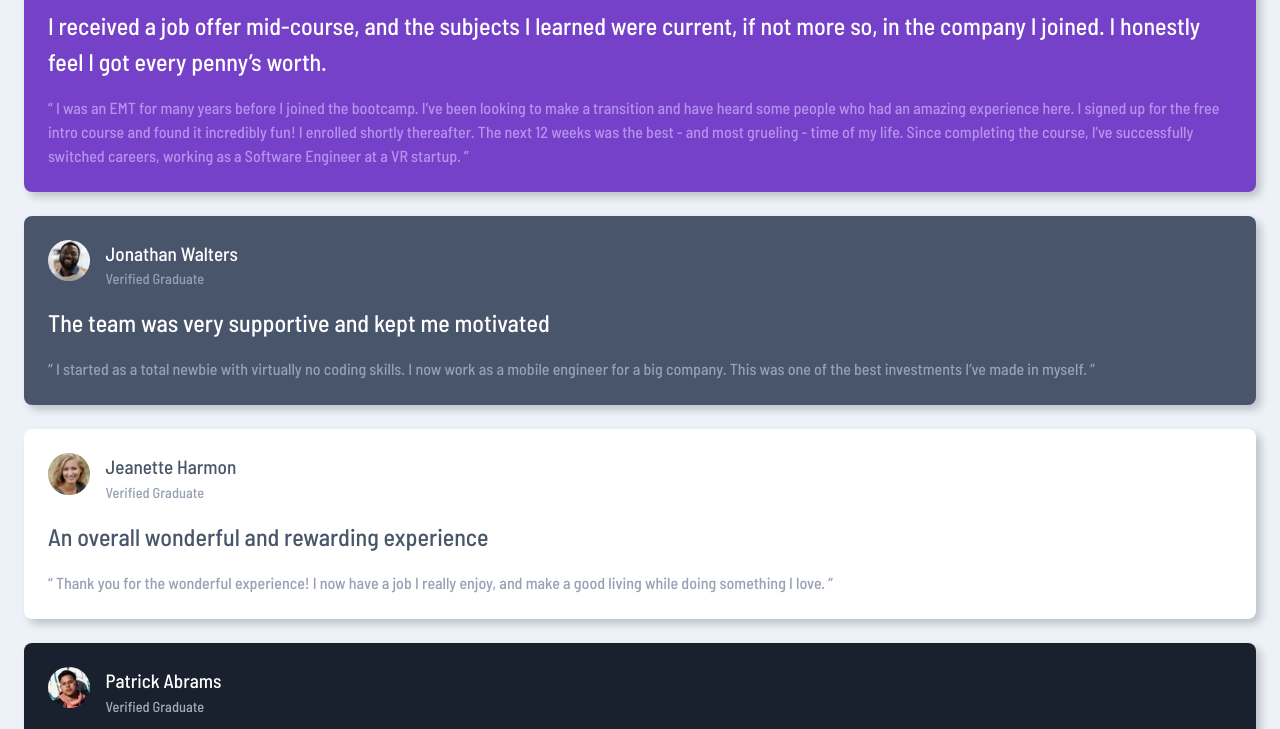
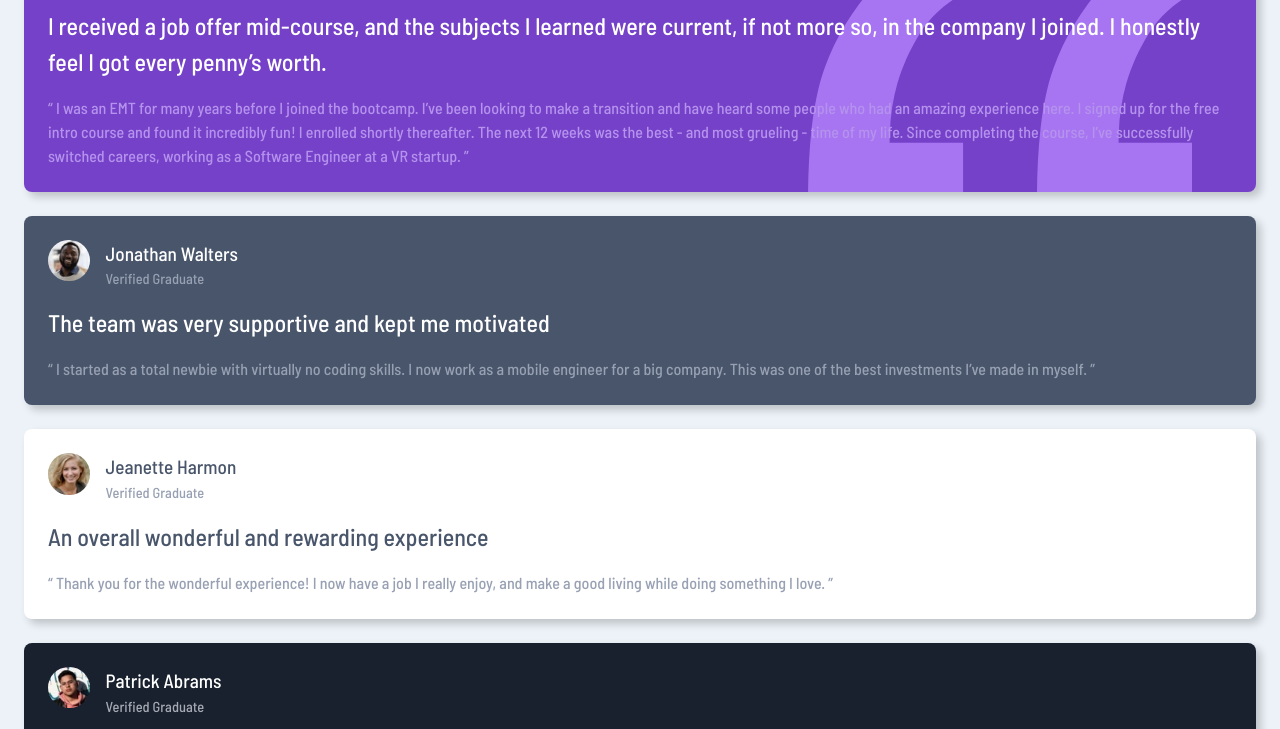
Before and after one commit to davinaleong/fem-testimonials-grid, a website built with Vite: page index.html in a window 1280 px wide. Shown: the part 122-851 px from the top of the page. Built offline with nearby package versions, Linux system fonts and the light colour scheme.

Commit message:
Added decoration

```diff
--- a/styles/main.css
+++ b/styles/main.css
@@ -193,6 +193,32 @@ a:where(:hover, :focus, :focus-visible) {
   gap: var(--size-500);
 }
 
+.cell-1 {
+  position: relative;
+  overflow: hidden;
+  isolation: isolate;
+}
+
+.cell-1::before {
+  content: "";
+  display: block;
+  position: absolute;
+  top: 0;
+  right: 5vw;
+  width: 30vw;
+  height: 30vw;
+  background-image: url(./../images/bg-pattern-quotation.svg);
+  background-position: center;
+  background-size: contain;
+  background-repeat: no-repeat;
+  z-index: 0;
+}
+
+.cell-1 > * {
+  position: relative;
+  z-index: 1;
+}
+
 .cell-header {
   display: grid;
   grid-template-columns: 2.6em max-content;
```
